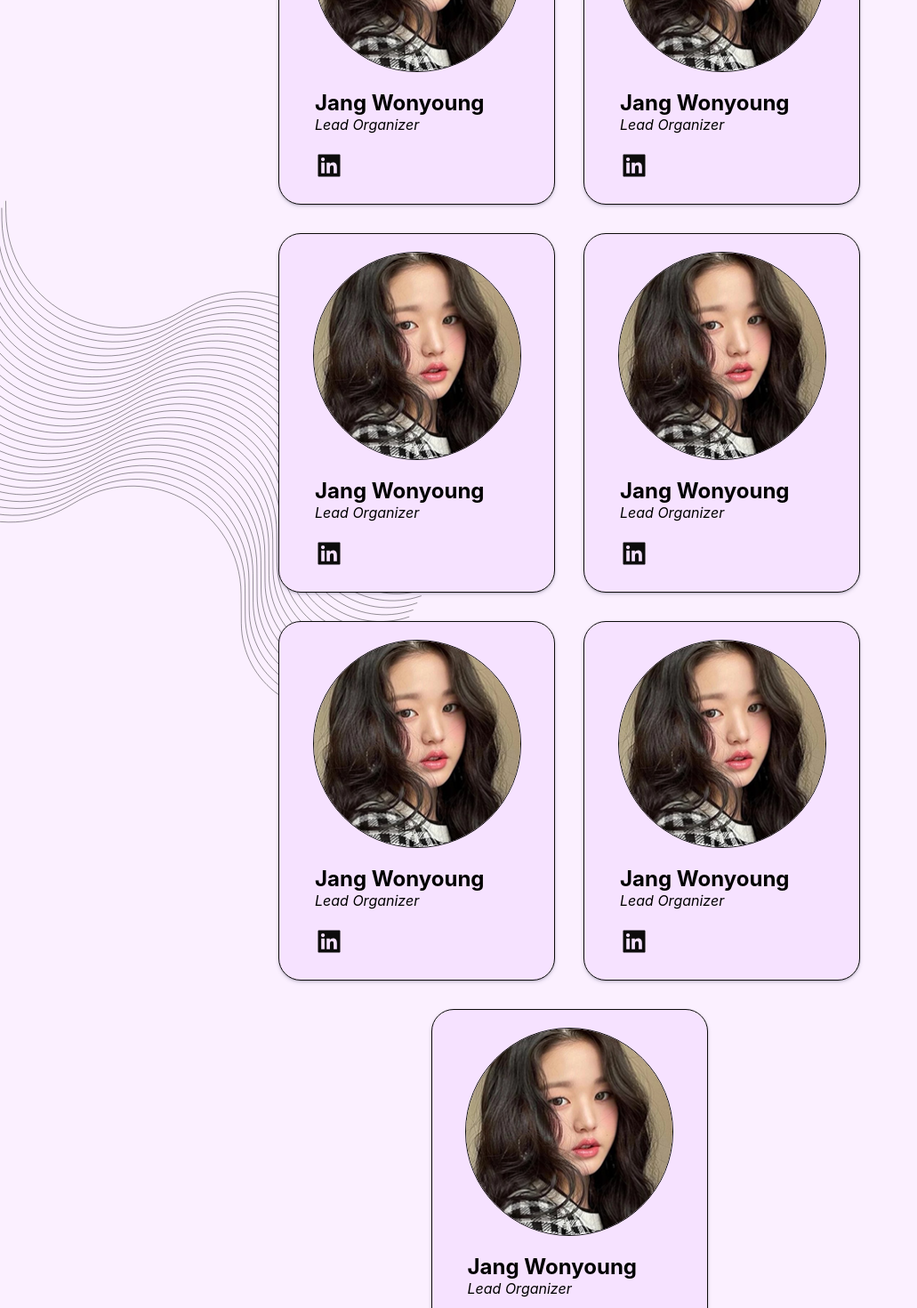
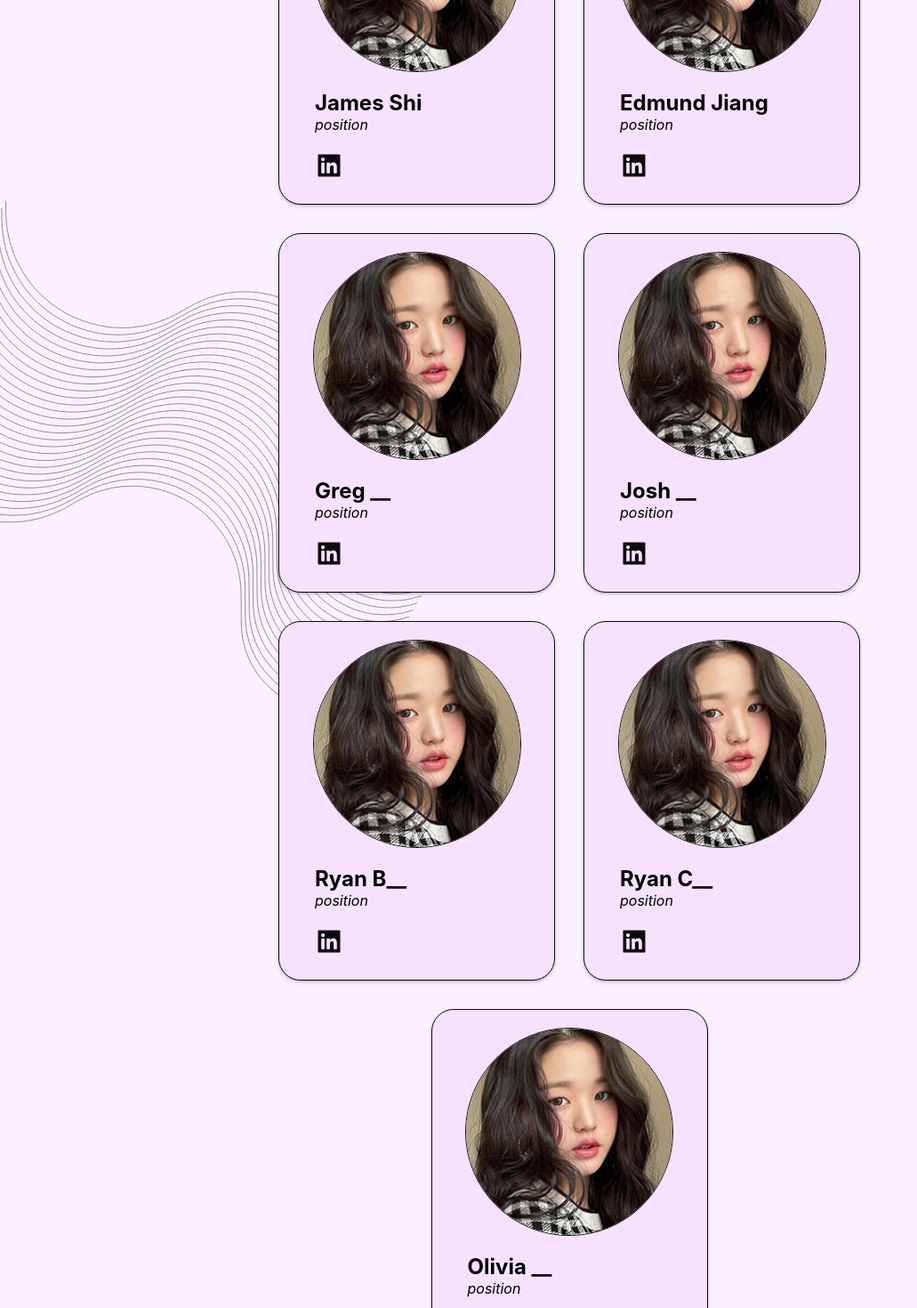
Before and after one commit to evanyans/vancouver-charity-games, a React (Create React App) app: page /about in a window 1280 px wide. Shown: the part 1100-2570 px from the top of the page at 89% size, without its empty margins (0-1031 px from the left). Built offline with nearby package versions, Linux system fonts and the light colour scheme.

Commit message:
deployment test

```diff
--- a/src/pages/About.tsx
+++ b/src/pages/About.tsx
@@ -29,44 +29,44 @@ const About = () => {
         <Cards>
           <Card data-aos="fade-down">
             <img className="wonyoung" src={wonyoung} alt="sombra" />
-            <Name>Jang Wonyoung</Name>
-            <Position>Lead Organizer</Position>
+            <Name>James Shi</Name>
+            <Position>position</Position>
             <a href="https://www.linkedin.com/company/spacex/" target="_blank"><AiFillLinkedin size={32} /></a>
           </Card>
           <Card data-aos="fade-down">
             <img className="wonyoung" src={wonyoung} alt="sombra" />
-            <Name>Jang Wonyoung</Name>
-            <Position>Lead Organizer</Position>
+            <Name>Edmund Jiang</Name>
+            <Position>position</Position>
             <a href="https://www.linkedin.com/company/spacex/" target="_blank"><AiFillLinkedin size={32} /></a>
           </Card>
           <Card data-aos="fade-down">
             <img className="wonyoung" src={wonyoung} alt="sombra" />
-            <Name>Jang Wonyoung</Name>
-            <Position>Lead Organizer</Position>
+            <Name>Greg __</Name>
+            <Position>position</Position>
             <a href="https://www.linkedin.com/company/spacex/" target="_blank"><AiFillLinkedin size={32} /></a>
           </Card>
           <Card data-aos="fade-down">
             <img className="wonyoung" src={wonyoung} alt="sombra" />
-            <Name>Jang Wonyoung</Name>
-            <Position>Lead Organizer</Position>
+            <Name>Josh __</Name>
+            <Position>position</Position>
             <a href="https://www.linkedin.com/company/spacex/" target="_blank"><AiFillLinkedin size={32} /></a>
           </Card>
           <Card data-aos="fade-down">
             <img className="wonyoung" src={wonyoung} alt="sombra" />
-            <Name>Jang Wonyoung</Name>
-            <Position>Lead Organizer</Position>
+            <Name>Ryan B__</Name>
+            <Position>position</Position>
             <a href="https://www.linkedin.com/company/spacex/" target="_blank"><AiFillLinkedin size={32} /></a>
           </Card>
           <Card data-aos="fade-down">
             <img className="wonyoung" src={wonyoung} alt="sombra" />
-            <Name>Jang Wonyoung</Name>
-            <Position>Lead Organizer</Position>
+            <Name>Ryan C__</Name>
+            <Position>position</Position>
             <a href="https://www.linkedin.com/company/spacex/" target="_blank"><AiFillLinkedin size={32} /></a>
           </Card>
           <Card data-aos="fade-down">
             <img className="wonyoung" src={wonyoung} alt="sombra" />
-            <Name>Jang Wonyoung</Name>
-            <Position>Lead Organizer</Position>
+            <Name>Olivia __</Name>
+            <Position>position</Position>
             <a href="https://www.linkedin.com/company/spacex/" target="_blank"><AiFillLinkedin size={32} /></a>
           </Card>
         </Cards>
```
